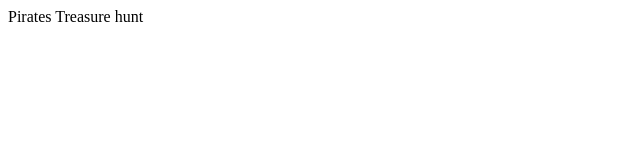
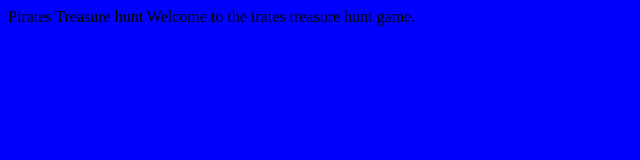
Before and after one commit to LaaB/teachmemaths, a plain HTML site: page index.html in a window 1280 px wide. Shown: the whole page, without its empty margins (0-640 px from the left). Drawn offline with Linux system fonts and the light colour scheme.

Commit message:
Added text

```diff
--- a/index.html
+++ b/index.html
@@ -3,5 +3,5 @@
 <link rel="stylesheet" type="text/css" href="stylesheet.css">
 <head>Pirates Treasure hunt</html>
 <body>
-
+Welcome to the irates treasure hunt game.
 </body>
--- a/stylesheet.css
+++ b/stylesheet.css
@@ -1 +1 @@
-body {background-colour: blue;}
+body {background-color: blue;}
```
